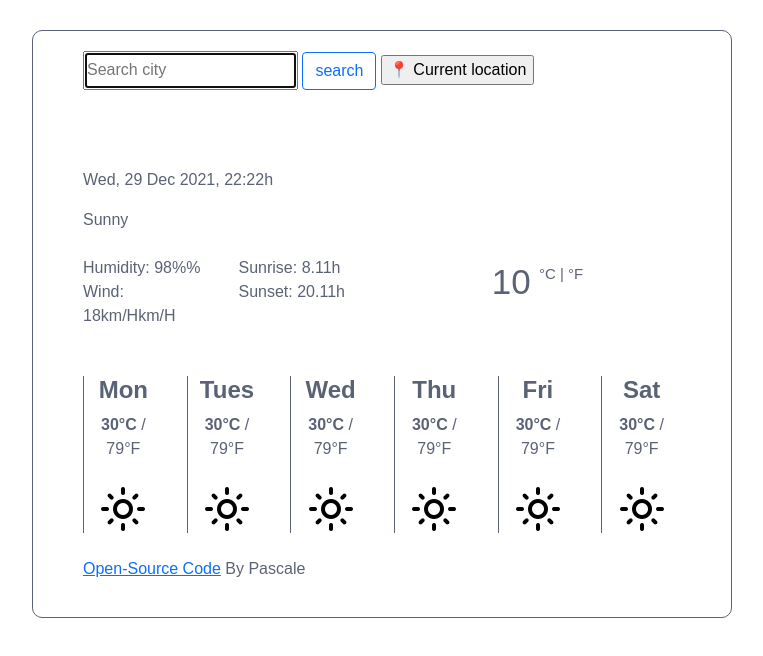
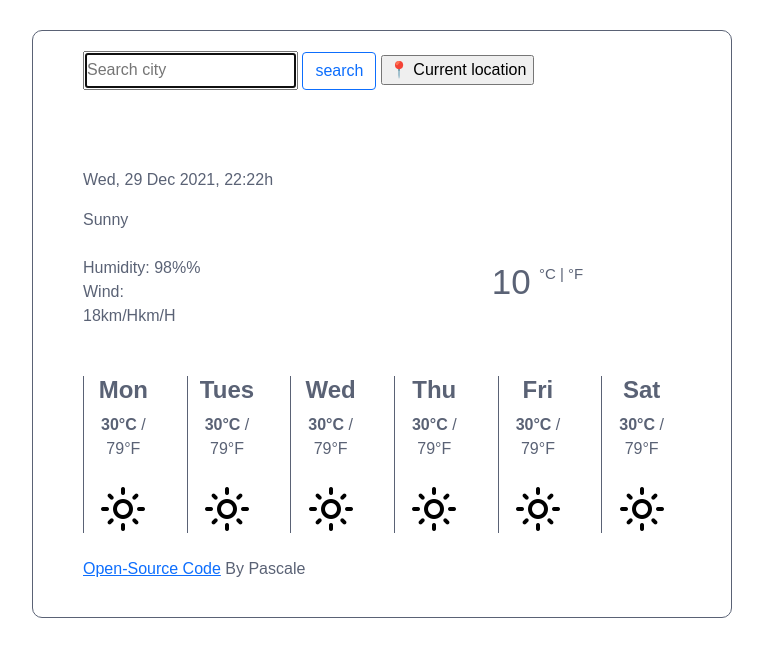
Before and after one commit to Meipa/my-weather-app, a plain HTML site: page index.html in a window 1280 px wide. Shown: the whole page, without its empty margins (50-813 px from the left). Drawn offline with nearby package versions, Linux system fonts and the light colour scheme; no server answers.

Commit message:
polished looks

```diff
--- a/index.html
+++ b/index.html
@@ -73,9 +73,7 @@
           </div>
           <div class="col-sm-3">
               <ul>
-            <li>Sunrise: 8.11h </li>
-            <li>
-            Sunset: 20.11h</li>
+
             </ul>
           </div>
           <div class="col-sm-6 current_temp"> <span class= "temp-number" id="temperature">10</span>
```
